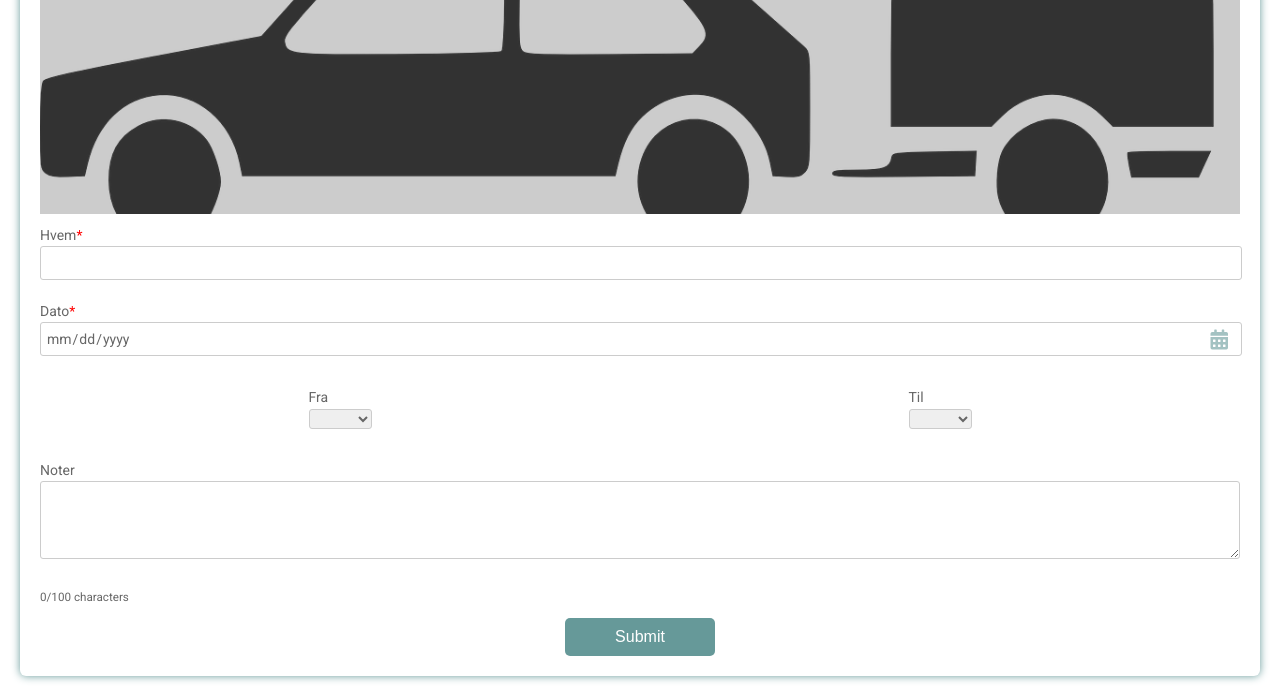
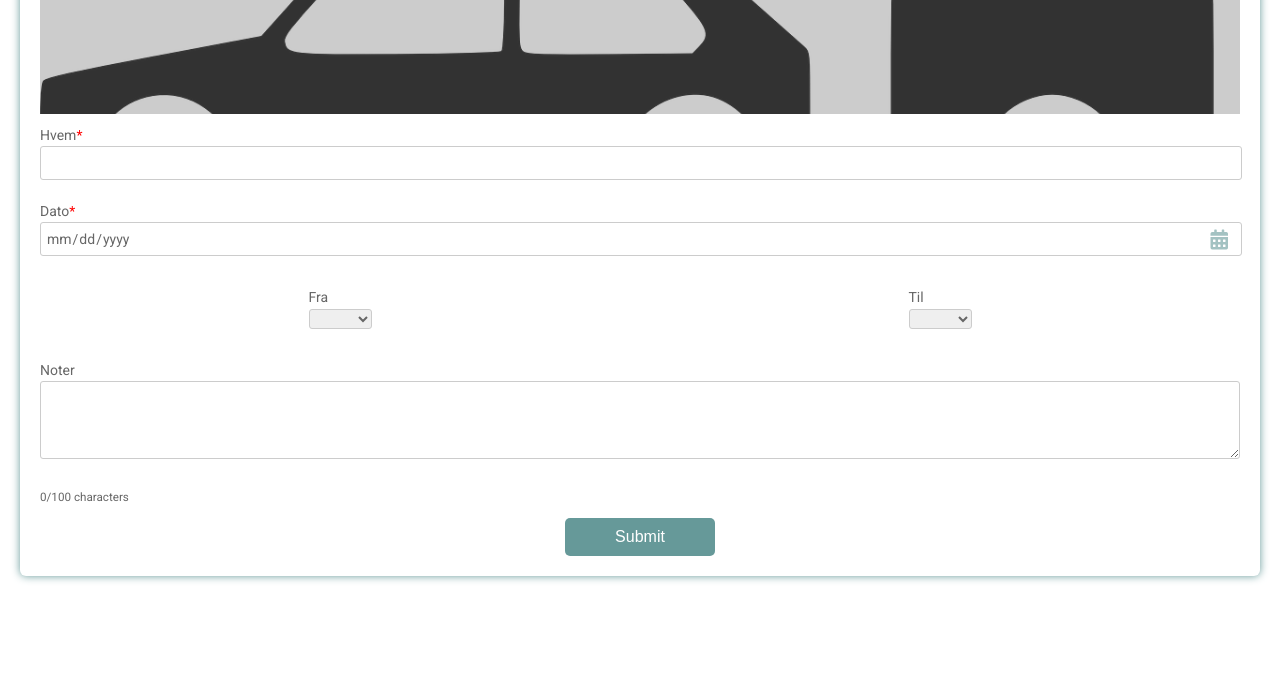
Before and after one commit to trailerbooking/trailerbooking.github.io, a plain HTML site: page index.html in a window 1280 px wide. Shown: the part 126-822 px from the top of the page. After the commit the page ends 800 px from the top, so only its background shows below. Drawn offline with Linux system fonts and the light colour scheme.

Commit message:
Added Google CCS and reduced image height

```diff
--- a/index.html
+++ b/index.html
@@ -2,10 +2,10 @@
 <html>
   <head>
     <title>Trailerbooking</title>
-<!-->
+
     <link href="https://fonts.googleapis.com/css?family=Roboto:300,400,500,700" rel="stylesheet">
     <link rel="stylesheet" href="https://use.fontawesome.com/releases/v5.5.0/css/all.css" integrity="sha384-B4dIYHKNBt8Bc12p+WXckhzcICo0wtJAoU8YZTY5qE0Id1GSseTk6S+L3BlXeVIU" crossorigin="anonymous">
-<!-->
+
     <style>
       html, body {
       min-height: 100%;
@@ -47,7 +47,7 @@
       }
       .banner {
       position: relative;
-      height: 300px;
+      height: 200px;
       background-image: url("trailer.png");
       background-size: cover;
       display: flex;
```
